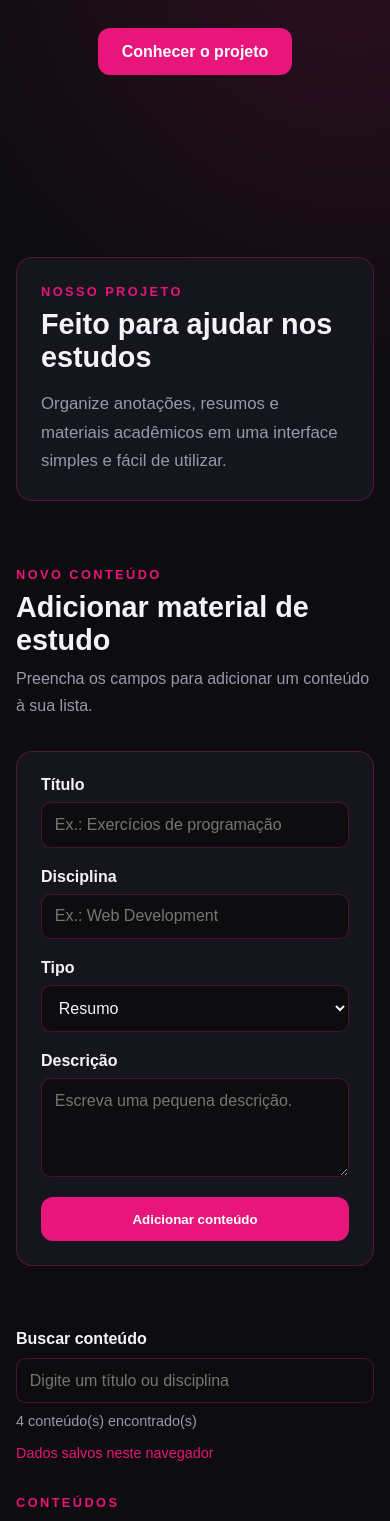
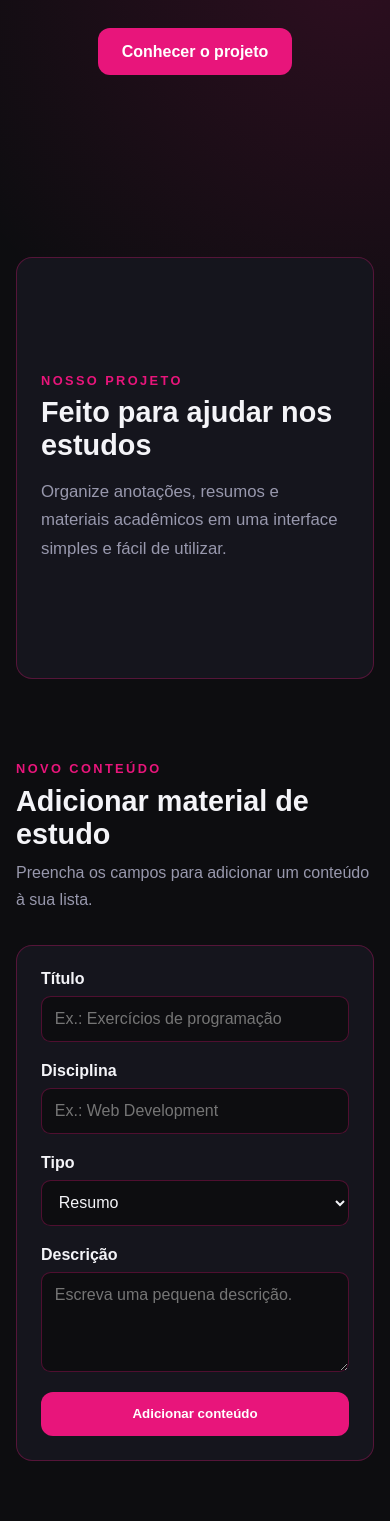
Before and after one commit to MattSoares/sprint3-webdev, a Next.js app: page / in a window 390 px wide. Shown: the part 441-1962 px from the top of the page. Built offline with nearby package versions, Linux system fonts and the light colour scheme.

Commit message:
style: ajustar espacamento entre secoes

```diff
--- a/src/app/globals.css
+++ b/src/app/globals.css
@@ -130,6 +130,7 @@ a {
 }
 
 .botao-principal {
+  display: inline-block;
   border-radius: 0.75rem;
   padding: 0.9rem 1.5rem;
   background: var(--cor-principal);
@@ -149,12 +150,16 @@ a {
 }
 
 .resumo-projeto {
-  margin-bottom: 4rem;
+  display: flex;
+  min-height: 55vh;
+  margin-bottom: 8rem;
+  flex-direction: column;
+  justify-content: center;
+  scroll-margin-top: 6rem;
   border: 1px solid var(--cor-borda);
   border-radius: 1rem;
-  padding: 2rem;
+  padding: 3rem;
   background: var(--cor-superficie);
-  cursor: pointer;
 }
 
 .resumo-projeto h2 {
@@ -172,7 +177,8 @@ a {
 
 .secao-conteudos {
   width: min(100% - 2rem, 1100px);
-  margin: 0 auto 5rem;
+  margin: 0 auto 7rem;
+  padding-top: 2rem;
   scroll-margin-top: 6rem;
 }
 
@@ -257,7 +263,8 @@ a {
 
 .secao-formulario {
   width: min(100% - 2rem, 1100px);
-  margin: 0 auto 4rem;
+  margin: 0 auto 8rem;
+  padding-top: 2rem;
   scroll-margin-top: 6rem;
 }
 
@@ -320,7 +327,7 @@ a {
 .secao-busca {
   display: grid;
   width: min(100% - 2rem, 1100px);
-  margin: 0 auto 2rem;
+  margin: 0 auto 3rem;
   gap: 0.6rem;
 }
 
@@ -364,8 +371,8 @@ a {
   }
 
   .links-navegacao {
-  gap: 0.5rem;
-  font-size: 0.8rem;
+    gap: 0.5rem;
+    font-size: 0.8rem;
   }
 
   .apresentacao {
@@ -373,7 +380,18 @@ a {
   }
 
   .resumo-projeto {
-    padding: 1.5rem;
+    min-height: 50vh;
+    margin-bottom: 5rem;
+    padding: 2rem 1.5rem;
+  }
+
+  .secao-formulario {
+    margin-bottom: 5rem;
+    padding-top: 0;
+  }
+
+  .secao-conteudos {
+    padding-top: 0;
   }
 }
 
```
